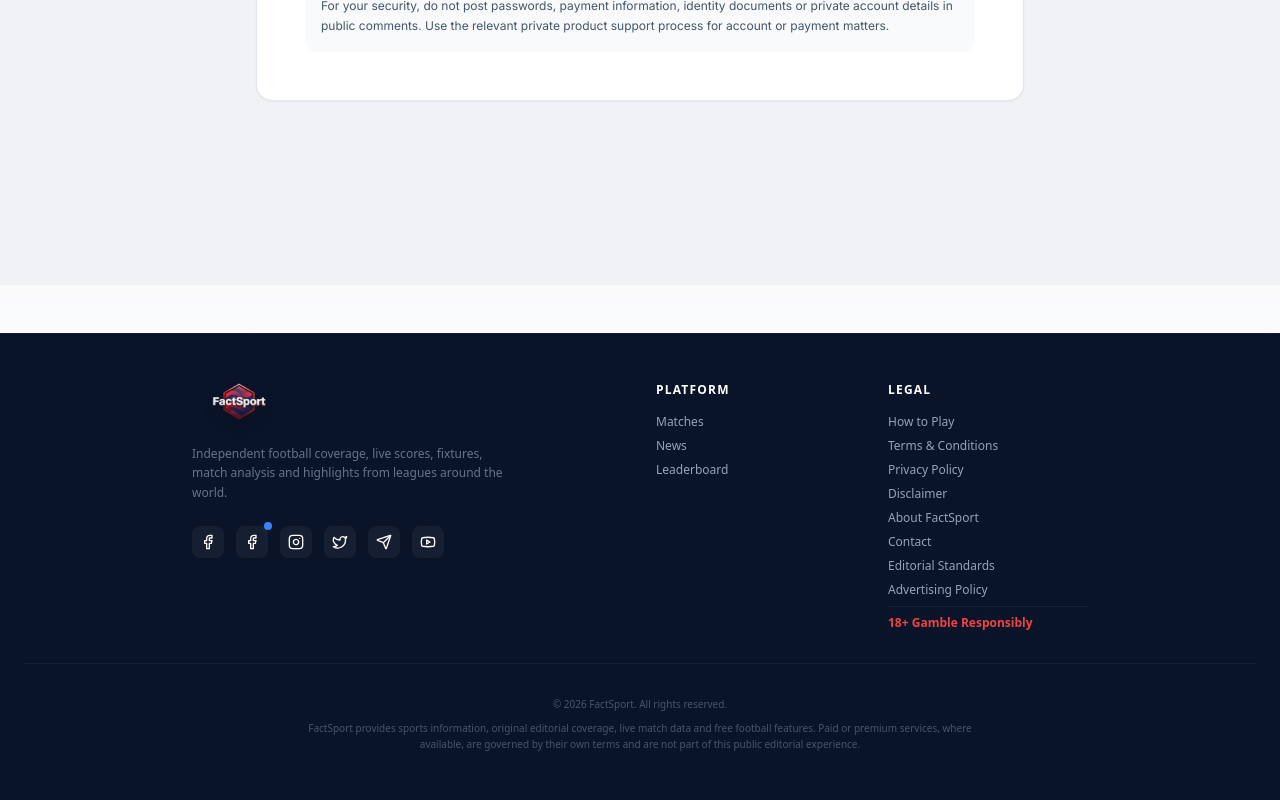
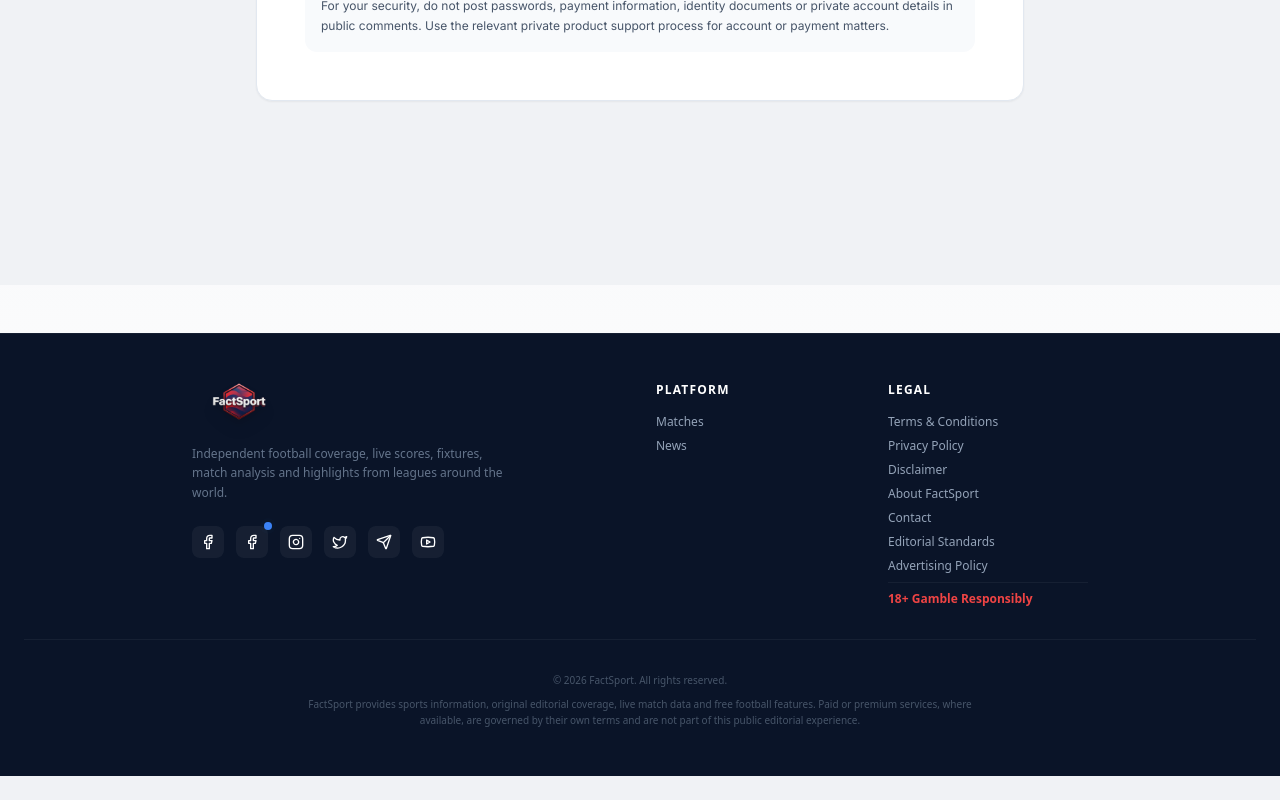
Before and after one commit to MketyDigital/Factsport, a Next.js app: page /contact in a window 1280 px wide. Shown: the part 633-1433 px from the top of the page. After the commit the page ends 1409 px from the top, so only its background shows below. Built offline with nearby package versions, Linux system fonts and the light colour scheme; no server answers.

Commit message:
fix(media): remove private prediction routes from public footer navigation

```diff
--- a/app/components/Footer.tsx
+++ b/app/components/Footer.tsx
@@ -69,7 +69,6 @@ export default function Footer() {
             <ul className="space-y-2 text-xs">
                 <li><Link href="/matches" className="hover:text-white transition">Matches</Link></li>
                 <li><Link href="/news" className="hover:text-white transition">News</Link></li>
-                <li><Link href="/leaderboard" className="hover:text-white transition">Leaderboard</Link></li>
             </ul>
         </div>
 
@@ -77,7 +76,6 @@ export default function Footer() {
         <div>
             <h3 className="text-white text-xs font-bold uppercase tracking-widest mb-4">Legal</h3>
             <ul className="space-y-2 text-xs">
-                <li><Link href="/how-to-play" className="hover:text-white transition">How to Play</Link></li>
                 <li><Link href="/terms" className="hover:text-white transition">Terms & Conditions</Link></li>
                 <li><Link href="/privacy-policy" className="hover:text-white transition">Privacy Policy</Link></li>
                 <li><Link href="/disclaimer" className="hover:text-white transition">Disclaimer</Link></li>
```
